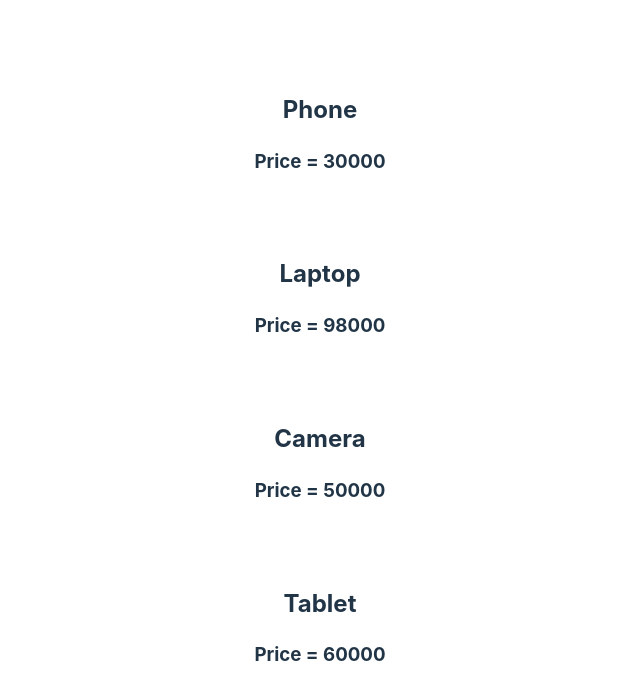
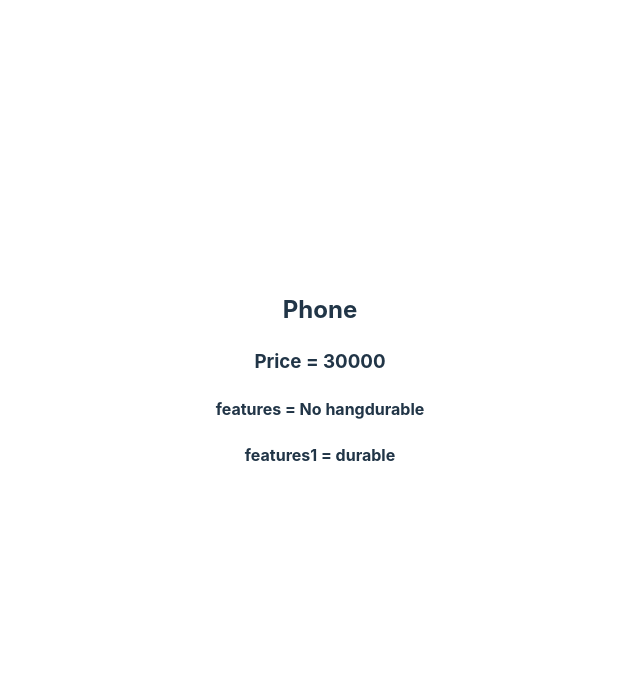
Before and after one commit to Ankitjigna/reactPractice, a React (Vite) app: page / in a window 1280 px wide. Shown: the top 700 px of the page, without its empty margins (320-960 px from the left). Built offline with nearby package versions, Linux system fonts and the light colour scheme.

Commit message:
passing arrays to props

```diff
--- a/src/Product.jsx
+++ b/src/Product.jsx
@@ -1,10 +1,12 @@
 import "./Product.css"
 
-function Product({Title ,Price}) {
+function Product({Title ,Price ,features,features1 }) {
     return (
         <div className="Product">
             <h2>{Title}</h2>
             <h3>Price = {Price}</h3>
+            <h4>features = {features}</h4>
+            <h4>features1 = {features1.b}</h4>
         </div>
     )
 }
--- a/src/ProductTab.jsx
+++ b/src/ProductTab.jsx
@@ -1,12 +1,14 @@
 import Product from "./Product.jsx";
 
 function ProductTab() {
+  let features = ["No hang","durable"];
+  let option = {a:"No hang",b:"durable"};
   return (
     <>
-      <Product Title="Phone"  Price={30000}/>
-      <Product Title="Laptop" Price={98000}/>
+      <Product Title="Phone"  Price={30000} features={features} features1={option}/>
+      {/* <Product Title="Laptop" Price={98000}/>
       <Product Title="Camera" Price={50000}/>
-      <Product Title="Tablet" Price={60000}/>
+      <Product Title="Tablet" Price={60000}/> */}
     </>
   )
 }
```
